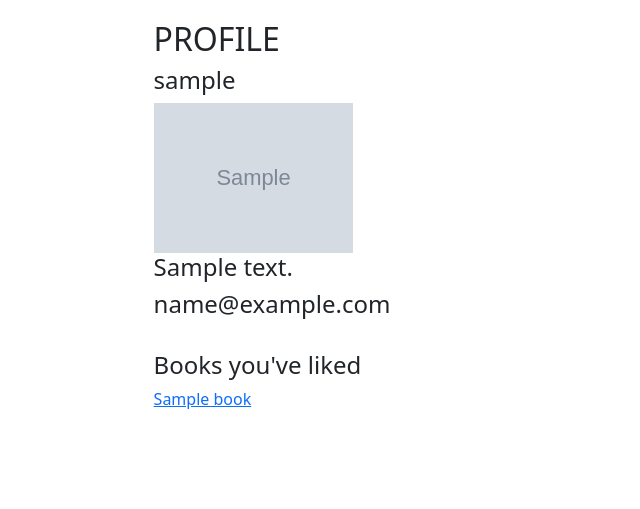
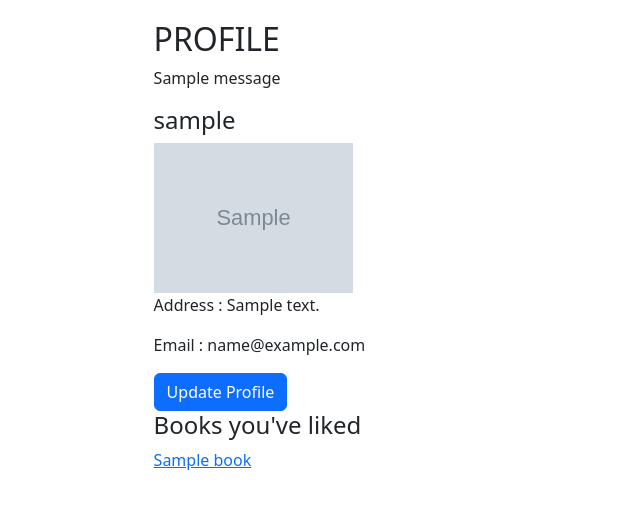
Before and after one commit to KelompokD02PBP/ProyekTS, a Django app: page /profile/ in a window 1280 px wide. Shown: the part 56-565 px from the top of the page, without its empty margins (0-640 px from the left). Run offline with Django 4.2, Linux system fonts and the light colour scheme; a user stored in the database is signed in; tables that the repository leaves empty hold one stand-in row (values such as "Sample post"); grey boxes marked "Sample" are stand-in pictures; one stand-in notice (Sample message) is shown; parts of the project's set-up code (start-up, migrations or seed data) failed here and were passed over.

Commit message:
Update User Profile

```diff
--- a/main/urls.py
+++ b/main/urls.py
@@ -16,4 +16,6 @@ urlpatterns = [
     path('add-like/', add_like_ajax , name="add_like_ajax"),
     path('see-like/', see_like_ajax , name="see_like_ajax"),
     path('like-dislike/', like_dislike_ajax , name="like_dislike"),
+    path('update-profile/',update_profile , name="update_profile"),
+    path('get-username/',get_username , name="get_username"),
 ]
--- a/main/views.py
+++ b/main/views.py
@@ -18,6 +18,8 @@ from django.core import serializers
 from django.contrib.auth.models import User
 
 from django.views.decorators.csrf import csrf_exempt
+
+from re import match
 
 def show_main(request):
     context = {}
@@ -232,3 +234,48 @@ def like_dislike_ajax(request):
 
         return HttpResponse(serializers.serialize('json',likes))
     return HttpResponseNotFound()
+
+@csrf_exempt
+def update_profile(request):
+    print("in update_profile")
+    if request.method == 'POST':
+        username = request.POST.get("Username")
+        already_exist = User.objects.filter(username=username)
+
+        address = request.POST.get("Address")
+        email = request.POST.get("Email")
+        image = request.FILES.get("profile_picture")
+        print("img/",image)
+        user_id = request.POST.get("id")
+
+        user = User.objects.get(pk=user_id)
+        profile = ProfileUser.objects.filter(user=user)
+        profile_list = list(profile)
+
+        #Jika username taken
+        if(len(already_exist)!=0):
+            messages.info(request, 'Sorry, username taken')
+            return HttpResponse(serializers.serialize('json',profile))
+
+        #Jika bukan email
+        if(not match(r'^([a-zA-Z0-9_\-\.]+)@([a-zA-Z0-9_\-\.]+)\.([a-zA-Z]{2,5})$',email)):
+            messages.info(request, 'Invalid email')
+            return HttpResponse(serializers.serialize('json',profile))
+
+        profile_list[0].address=address
+        profile_list[0].email=email
+        profile_list[0].profile_picture=image
+        user.username=username
+        user.save()
+        profile_list[0].save()
+
+        print(profile_list[0])
+        return HttpResponse(serializers.serialize('json',profile_list))
+    return HttpResponseNotFound()
+
+@csrf_exempt
+def get_username(request):
+    id = request.POST.get("id")
+    print("id in getusername",id)
+    user = User.objects.filter(pk=id)
+    return HttpResponse(serializers.serialize('json',user))
--- a/requirements.txt
+++ b/requirements.txt
@@ -6,3 +6,4 @@ requests==2.31.0
 urllib3==2.0.4
 django-environ==0.11.2
 pandas == 2.1.1
+pillow == 10.1.0
--- a/templates/profile.html
+++ b/templates/profile.html
@@ -2,15 +2,106 @@
 
 {% block content %}
     <h2>PROFILE</h2>
+    {% for m in messages %}
+        <p>{{m}}</p>
+    {% endfor %}
     {% for p in profile%}
-        <h4>{{p.user.username}}</h4>
-        <img style="width:20%; height:20%"src={{p.profile_picture.url}} alt="profile"/>
-        <h4>{{p.address}}</h4>
-        <h4>{{p.email}}</h4>
+        <h4 id="username">{{p.user.username}}</h4>
+        {% if p.profile_picture %}
+        <img id="profile_picture" style="width:20%; height:20%"src={{p.profile_picture.url}} alt="profile"/>
+        {% endif %}
+        <br/>
+        <p id="address">Address : {{p.address}}</p>
+        <p id="email">Email : {{p.email}}</p>
+
+        <div class="modal fade" id="exampleModal" tabindex="-1" aria-labelledby="exampleModalLabel" aria-hidden="true">
+            <div class="modal-dialog">
+                <div class="modal-content">
+                    <div class="modal-header">
+                        <h1 class="modal-title fs-5" id="exampleModalLabel">Update Profile</h1>
+                        <button type="button" class="btn-close" data-bs-dismiss="modal" aria-label="Close"></button>
+                    </div>
+                    <div class="modal-body">
+                        <form id="form" onsubmit="return false;">
+                            {% csrf_token %}
+                            <div class="mb-3">
+                                <label for="Username" class="col-form-label">Username:</label>
+                                <input type="text" class="form-control" id="Username" name="Username"></input>
+                            </div>
+                            <div class="mb-3">
+                                <label for="profile_picture" class="col-form-label">Profile Picture:</label>
+                                <input type="file" class="form-control" id="profile_picture" name="profile_picture" accept="image/*"></input>
+                                {% comment %} <input type="text" class="form-control" id="profile_picture" name="profile_picture"></input> {% endcomment %}
+                            </div>
+                            <div class="mb-3">
+                                <label for="Address" class="col-form-label">Address:</label>
+                                <input type="text" class="form-control" id="Address" name="Address"></input>
+                            </div>
+                            <div class="mb-3">
+                                <label for="Email" class="col-form-label">Email:</label>
+                                <input type="text" class="form-control" id="Email" name="Email"></input>
+                            </div>
+                        </form>
+                    </div>
+                    <div class="modal-footer">
+                        <button type="button" class="btn btn-secondary" data-bs-dismiss="modal">Close</button>
+                        <button type="button" class="btn btn-primary" id="button_add" data-bs-dismiss="modal" onclick="update({{p.user.pk}})">Update Profile</button>
+                    </div>
+                </div>
+            </div>
+        </div>
+        <button type="button" class="btn btn-primary" data-bs-toggle="modal" data-bs-target="#exampleModal">Update Profile</button>
     {%endfor %}
     <br>
+
     <h4>Books you've liked</h4>
+
     {% for like in books_you_like %}
         <a href="{% url 'main:book_review' like.book.pk %}">{{like.book.title}}</p>
     {% endfor %}
+
+    <script>
+        async function refresh_profile(data){
+            //console.log(data)
+            data.forEach(profile=>{
+                //console.log(profile.fields.email)
+                document.getElementById("email").innerHTML=`${profile.fields.email}`
+                document.getElementById("address").innerHTML=`${profile.fields.address}`
+                document.getElementById("username").innerHTML=`${get_new_username(profile.fields.user)}`
+                if(profile.fields.profile_picture){
+                    document.getElementById("profile_picture").src=`../media/${profile.fields.profile_picture}`
+                }
+
+            })
+        }
+
+        async function get_new_username(user_id){
+            const form = new FormData()
+            form.append("id", user_id)
+            user = await fetch("{% url 'main:get_username' %}", {
+                method: "POST",
+                body:form
+            }).then((user)=>user.json()).then((user)=>user.forEach((u)=>{
+                console.log(u)
+                document.getElementById("username").innerHTML= `${u.fields.username}`
+            }))
+
+        }
+
+        function update(user_id){
+            //console.log("update")
+            var form = new FormData(document.querySelector('#form'))
+            form.append("id", user_id)
+            //console.log('before fetch')
+
+            fetch("{% url 'main:update_profile' %}", {
+                method: "POST",
+                body:form
+            }).then(data=>data.json()).then((data)=>refresh_profile(data))
+
+            //console.log("after fetch")
+            document.getElementById("form").reset()
+            return false
+        }
+    </script>
 {% endblock content%}
```
Also changed, not shown: katalog/migrations/0003_delete_appuser.py (added).
